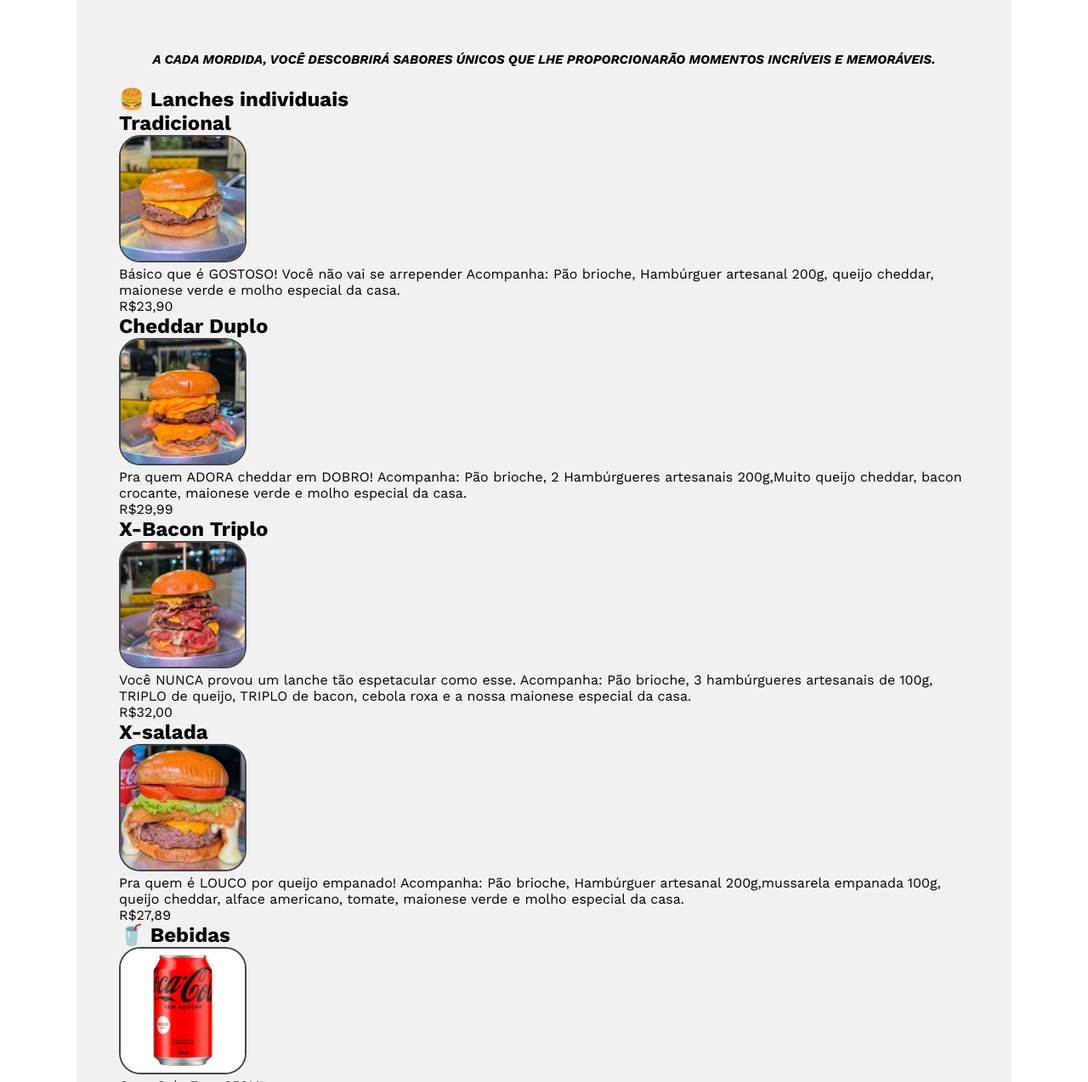
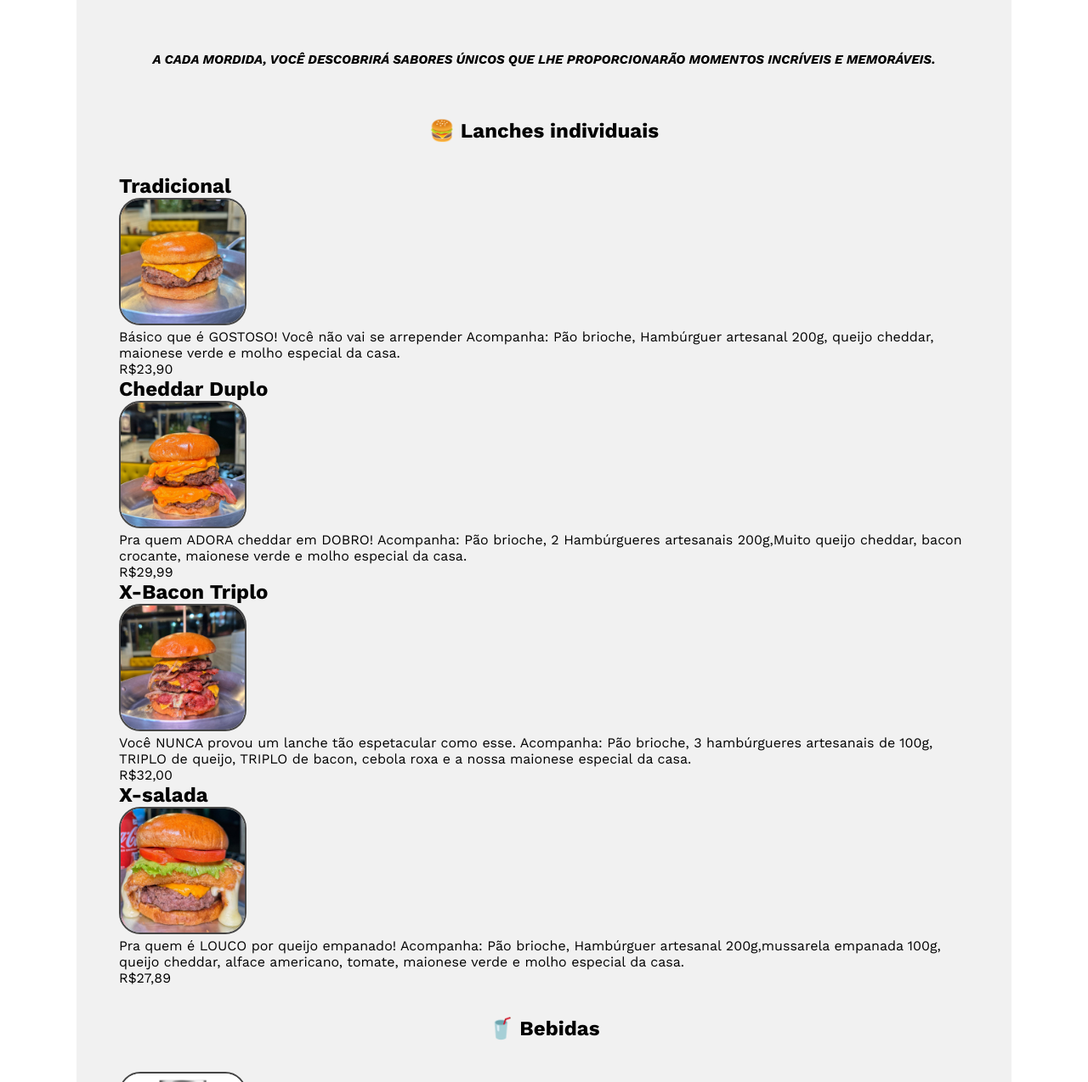
Before and after one commit to s7lima/Projec-hamburguer, a plain HTML site: page index.html in a window 1280 px wide. Shown: the part 266-1540 px from the top of the page at 85% size. Drawn offline with nearby package versions, Linux system fonts and the light colour scheme; a web font is replaced by a local one.

Commit message:
continuação css

```diff
--- a/css/style.css
+++ b/css/style.css
@@ -105,3 +105,8 @@ nav {
     font-weight: bold;
     font-size: 15px;
 }
+
+.catalog-snack h1, .catalog-drinks h1 {
+    text-align: center;
+    padding: 2.3rem;
+}
--- a/index.html
+++ b/index.html
@@ -60,7 +60,7 @@
 
             <!-- Catálogo-->
             <section class="catalog-snack">
-                <h2>🍔 Lanches individuais</h2>
+                <h1>🍔 Lanches individuais</h2>
 
                 <!-- Lanches catálogo -->
                 <div class="catlog-hmb">
@@ -102,7 +102,7 @@
 
             <!-- Catálogo -->
             <section class="catalog-drinks">
-                <h2>🥤 Bebidas</h2>
+                <h1>🥤 Bebidas</h2>
                 <!-- Catálogo bebidas -->
                 <div class="bebidas">
 
```
